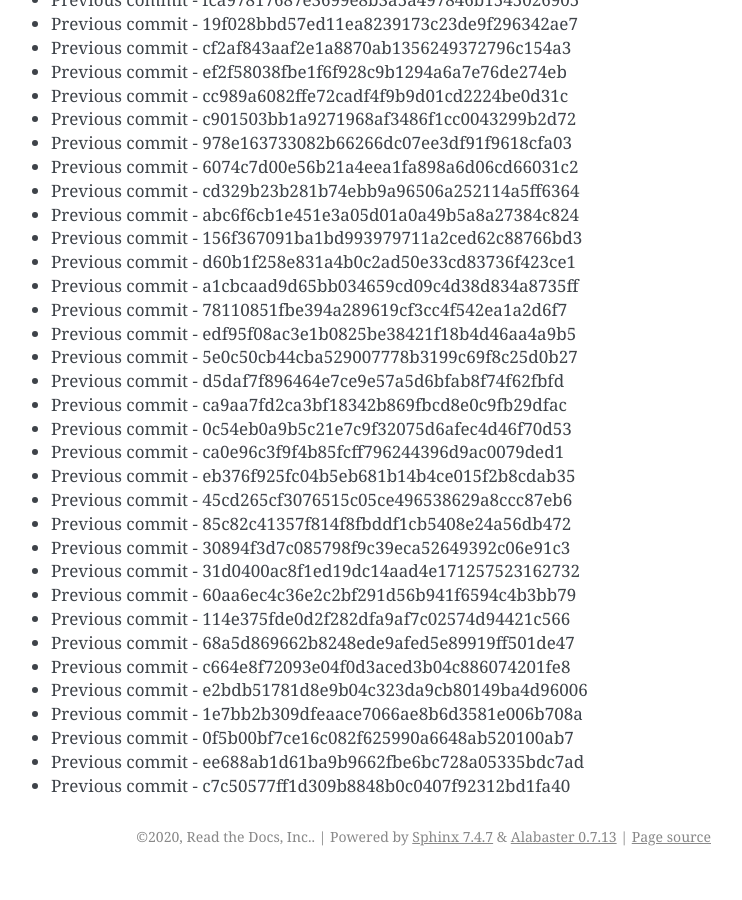
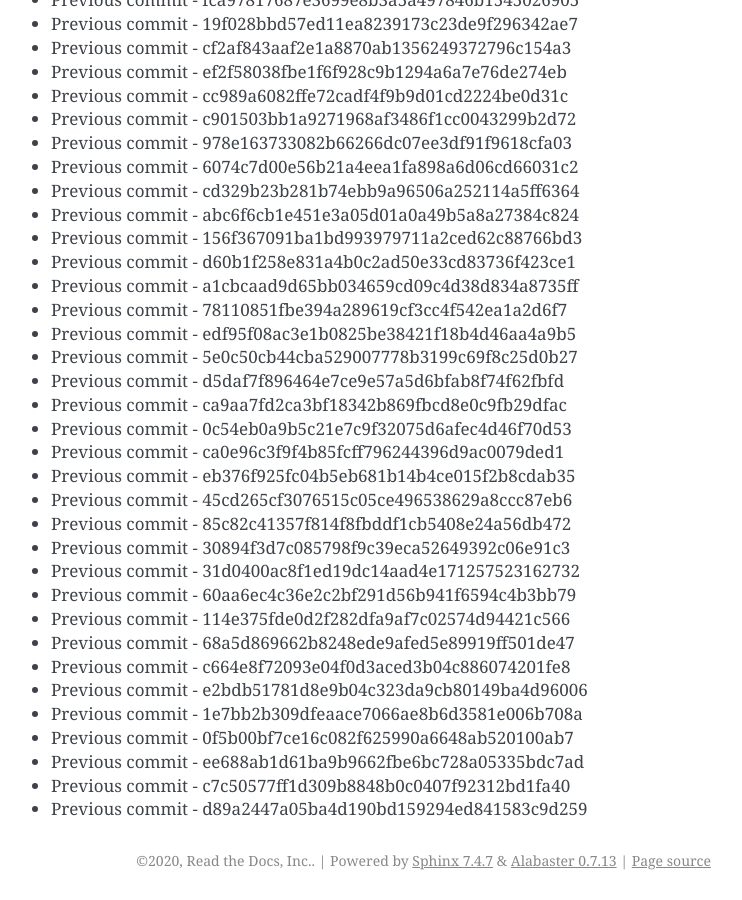
Before and after one commit to readthedocs/rtd-git-stresstest, a Sphinx documentation site: the page built from docs/updates.rst, in a window 1280 px wide and 900 px high, scrolled down 82802 px. Shown: the whole window, without its empty margins (399-1141 px from the left). Built offline with Sphinx 7.4.7, drawn with Linux system fonts in a browser that asks for light colours; before the commit the page ends 83678 px from its top, so only the background shows below that.

Commit message:
Generating commit from previous: d89a2447a05ba4d190bd159294ed841583c9d259

```diff
--- a/docs/updates.rst
+++ b/docs/updates.rst
@@ -3511,3 +3511,4 @@ It can be tested for any performance characteristics.
 * Previous commit - 0f5b00bf7ce16c082f625990a6648ab520100ab7
 * Previous commit - ee688ab1d61ba9b9662fbe6bc728a05335bdc7ad
 * Previous commit - c7c50577ff1d309b8848b0c0407f92312bd1fa40
+* Previous commit - d89a2447a05ba4d190bd159294ed841583c9d259
```
